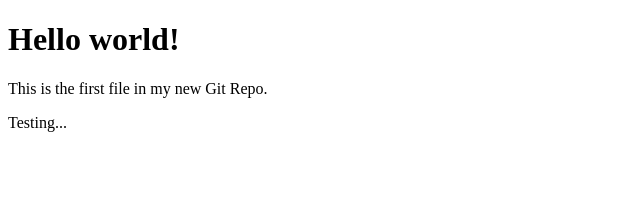
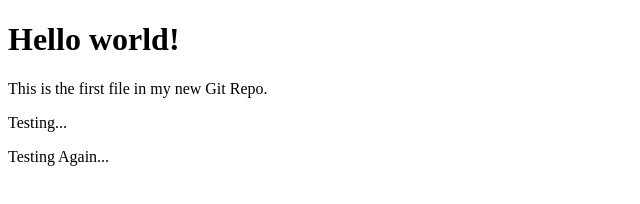
Before and after one commit to codejason87/learn-git, a plain HTML site: page index.html in a window 1280 px wide. Shown: the whole page, without its empty margins (0-640 px from the left). Drawn offline with Linux system fonts and the light colour scheme.

Commit message:
Commit without stage.

```diff
--- a/index.html
+++ b/index.html
@@ -9,6 +9,7 @@
 <h1> Hello world! </h1>
 <p> This is the first file in my new Git Repo. </p>
 <p> Testing... </p>
+<p> Testing Again... </p>
 </body>
 
 </html>
```
